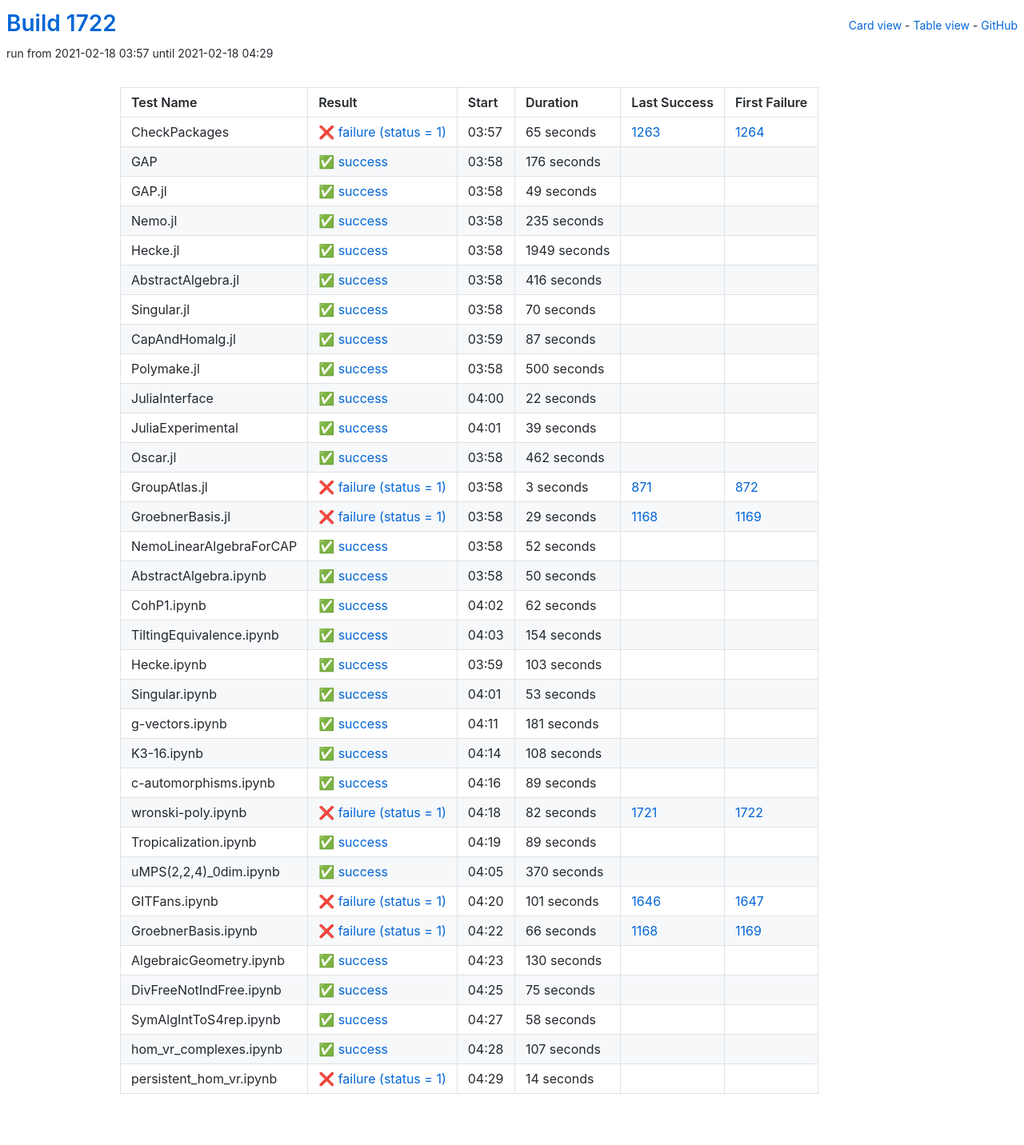
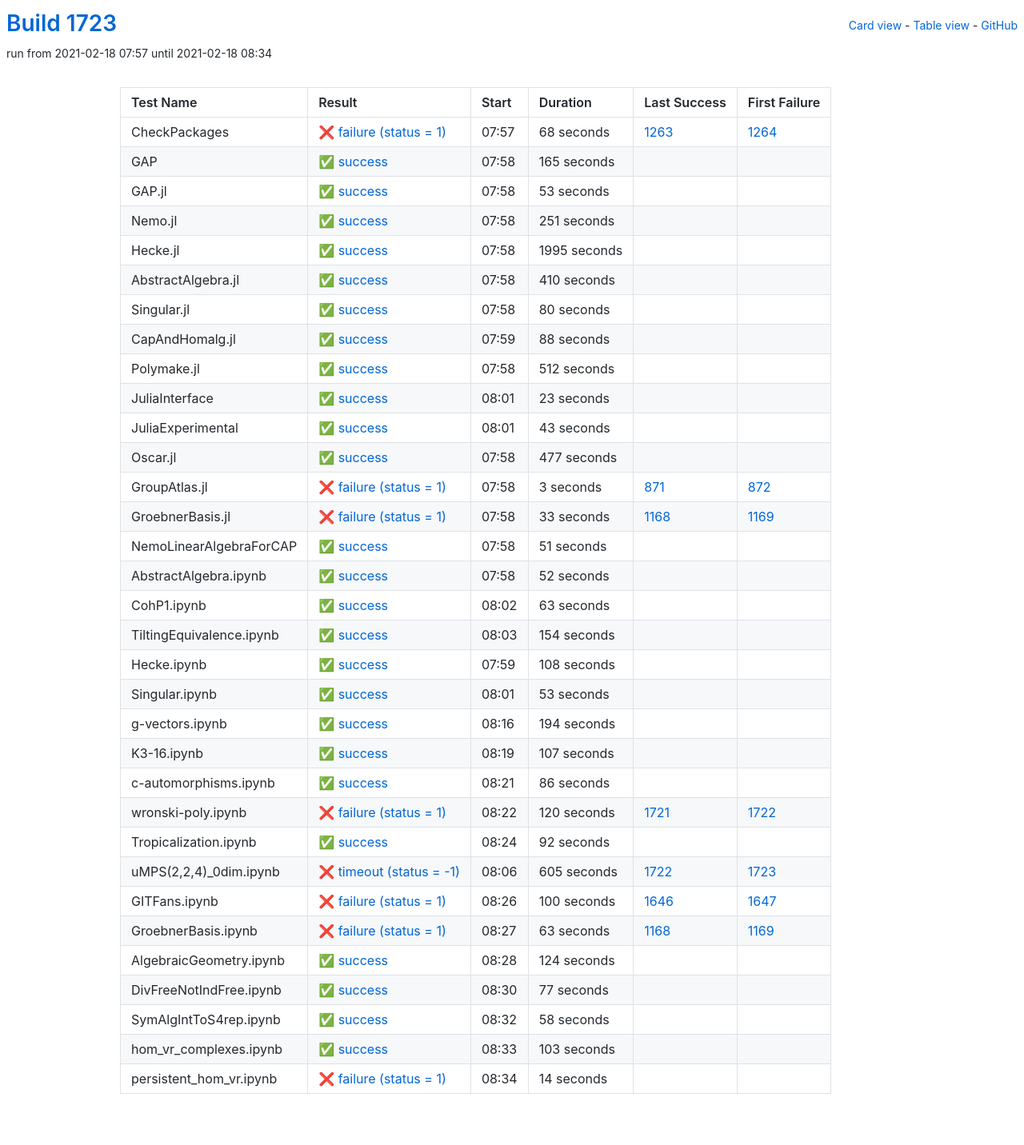
Before and after one commit to oscar-system/oscar-ci-status-stable, a Jekyll site: the page built from table.html, in a window 1280 px wide. Shown: the whole page at 80% size. Built offline with Jekyll 4.4.1, drawn with Linux system fonts in a browser that asks for light colours.

Commit message:
Build #1723

```diff
--- a/_data/ci.yml
+++ b/_data/ci.yml
@@ -1,6 +1,6 @@
 ---
-build: 1722
-build_url: https://oscarci.mathematik.uni-kl.de/job/oscar-stable/1722/
+build: 1723
+build_url: https://oscarci.mathematik.uni-kl.de/job/oscar-stable/1723/
 job: oscar-stable
 organization: oscar-system
 repo: oscar-ci-status-stable
@@ -8,152 +8,152 @@ repourl: https://github.com/oscar-system/oscar-ci-status-stable
 tests:
 - name: CheckPackages
   id: checkpackages
-  log: https://oscarci.mathematik.uni-kl.de/job/oscar-stable/1722/artifact/logs/build-1722/CheckPackages.log
-  start: 2021-02-18 03:57
+  log: https://oscarci.mathematik.uni-kl.de/job/oscar-stable/1723/artifact/logs/build-1723/CheckPackages.log
+  start: 2021-02-18 07:57
   success: false
   exitcode: 1
   status: failure
-  duration: 65
+  duration: 68
   last_success: 1263
   last_success_url: https://oscarci.mathematik.uni-kl.de/job/oscar-stable/1263/
   first_failure: 1264
   first_failure_url: https://oscarci.mathematik.uni-kl.de/job/oscar-stable/1264/
 - name: GAP
   id: gap
-  log: https://oscarci.mathematik.uni-kl.de/job/oscar-stable/1722/artifact/logs/build-1722/GAP.log
-  start: 2021-02-18 03:58
+  log: https://oscarci.mathematik.uni-kl.de/job/oscar-stable/1723/artifact/logs/build-1723/GAP.log
+  start: 2021-02-18 07:58
   success: true
   exitcode: 0
   status: success
-  duration: 176
+  duration: 165
   last_success: false
   last_success_url:
   first_failure: false
   first_failure_url:
 - name: GAP.jl
   id: gap-jl
-  log: https://oscarci.mathematik.uni-kl.de/job/oscar-stable/1722/artifact/logs/build-1722/GAP.jl.log
-  start: 2021-02-18 03:58
+  log: https://oscarci.mathematik.uni-kl.de/job/oscar-stable/1723/artifact/logs/build-1723/GAP.jl.log
+  start: 2021-02-18 07:58
   success: true
   exitcode: 0
   status: success
-  duration: 49
+  duration: 53
   last_success: false
   last_success_url:
   first_failure: false
   first_failure_url:
 - name: Nemo.jl
   id: nemo-jl
-  log: https://oscarci.mathematik.uni-kl.de/job/oscar-stable/1722/artifact/logs/build-1722/Nemo.jl.log
-  start: 2021-02-18 03:58
+  log: https://oscarci.mathematik.uni-kl.de/job/oscar-stable/1723/artifact/logs/build-1723/Nemo.jl.log
+  start: 2021-02-18 07:58
   success: true
   exitcode: 0
   status: success
-  duration: 235
+  duration: 251
   last_success: false
   last_success_url:
   first_failure: false
   first_failure_url:
 - name: Hecke.jl
   id: hecke-jl
-  log: https://oscarci.mathematik.uni-kl.de/job/oscar-stable/1722/artifact/logs/build-1722/Hecke.jl.log
-  start: 2021-02-18 03:58
+  log: https://oscarci.mathematik.uni-kl.de/job/oscar-stable/1723/artifact/logs/build-1723/Hecke.jl.log
+  start: 2021-02-18 07:58
   success: true
   exitcode: 0
   status: success
-  duration: 1949
+  duration: 1995
   last_success: false
   last_success_url:
   first_failure: false
   first_failure_url:
 - name: AbstractAlgebra.jl
   id: abstractalgebra-jl
-  log: https://oscarci.mathematik.uni-kl.de/job/oscar-stable/1722/artifact/logs/build-1722/AbstractAlgebra.jl.log
-  start: 2021-02-18 03:58
+  log: https://oscarci.mathematik.uni-kl.de/job/oscar-stable/1723/artifact/logs/build-1723/AbstractAlgebra.jl.log
+  start: 2021-02-18 07:58
   success: true
   exitcode: 0
   status: success
-  duration: 416
+  duration: 410
   last_success: false
   last_success_url:
   first_failure: false
   first_failure_url:
 - name: Singular.jl
   id: singular-jl
-  log: https://oscarci.mathematik.uni-kl.de/job/oscar-stable/1722/artifact/logs/build-1722/Singular.jl.log
-  start: 2021-02-18 03:58
+  log: https://oscarci.mathematik.uni-kl.de/job/oscar-stable/1723/artifact/logs/build-1723/Singular.jl.log
+  start: 2021-02-18 07:58
   success: true
   exitcode: 0
   status: success
-  duration: 70
+  duration: 80
   last_success: false
   last_success_url:
   first_failure: false
   first_failure_url:
 - name: CapAndHomalg.jl
   id: capandhomalg-jl
-  log: https://oscarci.mathematik.uni-kl.de/job/oscar-stable/1722/artifact/logs/build-1722/CapAndHomalg.jl.log
-  start: 2021-02-18 03:59
+  log: https://oscarci.mathematik.uni-kl.de/job/oscar-stable/1723/artifact/logs/build-1723/CapAndHomalg.jl.log
+  start: 2021-02-18 07:59
   success: true
   exitcode: 0
   status: success
-  duration: 87
+  duration: 88
   last_success: false
   last_success_url:
   first_failure: false
   first_failure_url:
 - name: Polymake.jl
   id: polymake-jl
-  log: https://oscarci.mathematik.uni-kl.de/job/oscar-stable/1722/artifact/logs/build-1722/Polymake.jl.log
-  start: 2021-02-18 03:58
+  log: https://oscarci.mathematik.uni-kl.de/job/oscar-stable/1723/artifact/logs/build-1723/Polymake.jl.log
+  start: 2021-02-18 07:58
   success: true
   exitcode: 0
   status: success
-  duration: 500
+  duration: 512
   last_success: false
   last_success_url:
   first_failure: false
   first_failure_url:
 - name: JuliaInterface
   id: juliainterface
-  log: https://oscarci.mathematik.uni-kl.de/job/oscar-stable/1722/artifact/logs/build-1722/JuliaInterface.log
-  start: 2021-02-18 04:00
+  log: https://oscarci.mathematik.uni-kl.de/job/oscar-stable/1723/artifact/logs/build-1723/JuliaInterface.log
+  start: 2021-02-18 08:01
   success: true
   exitcode: 0
   status: success
-  duration: 22
+  duration: 23
   last_success: false
   last_success_url:
   first_failure: false
   first_failure_url:
 - name: JuliaExperimental
   id: juliaexperimental
-  log: https://oscarci.mathematik.uni-kl.de/job/oscar-stable/1722/artifact/logs/build-1722/JuliaExperimental.log
-  start: 2021-02-18 04:01
+  log: https://oscarci.mathematik.uni-kl.de/job/oscar-stable/1723/artifact/logs/build-1723/JuliaExperimental.log
+  start: 2021-02-18 08:01
   success: true
   exitcode: 0
   status: success
-  duration: 39
+  duration: 43
   last_success: false
   last_success_url:
   first_failure: false
   first_failure_url:
 - name: Oscar.jl
   id: oscar-jl
-  log: https://oscarci.mathematik.uni-kl.de/job/oscar-stable/1722/artifact/logs/build-1722/Oscar.jl.log
-  start: 2021-02-18 03:58
+  log: https://oscarci.mathematik.uni-kl.de/job/oscar-stable/1723/artifact/logs/build-1723/Oscar.jl.log
+  start: 2021-02-18 07:58
   success: true
   exitcode: 0
   status: success
-  duration: 462
+  duration: 477
   last_success: false
   last_success_url:
   first_failure: false
   first_failure_url:
 - name: GroupAtlas.jl
   id: groupatlas-jl
-  log: https://oscarci.mathematik.uni-kl.de/job/oscar-stable/1722/artifact/logs/build-1722/GroupAtlas.jl.log
-  start: 2021-02-18 03:58
+  log: https://oscarci.mathematik.uni-kl.de/job/oscar-stable/1723/artifact/logs/build-1723/GroupAtlas.jl.log
+  start: 2021-02-18 07:58
   success: false
   exitcode: 1
   status: failure
@@ -164,20 +164,32 @@ tests:
   first_failure_url: https://oscarci.mathematik.uni-kl.de/job/oscar-stable/872/
 - name: GroebnerBasis.jl
   id: groebnerbasis-jl
-  log: https://oscarci.mathematik.uni-kl.de/job/oscar-stable/1722/artifact/logs/build-1722/GroebnerBasis.jl.log
-  start: 2021-02-18 03:58
+  log: https://oscarci.mathematik.uni-kl.de/job/oscar-stable/1723/artifact/logs/build-1723/GroebnerBasis.jl.log
+  start: 2021-02-18 07:58
   success: false
   exitcode: 1
   status: failure
-  duration: 29
+  duration: 33
   last_success: 1168
   last_success_url: https://oscarci.mathematik.uni-kl.de/job/oscar-stable/1168/
   first_failure: 1169
   first_failure_url: https://oscarci.mathematik.uni-kl.de/job/oscar-stable/1169/
 - name: NemoLinearAlgebraForCAP
   id: nemolinearalgebraforcap
-  log: https://oscarci.mathematik.uni-kl.de/job/oscar-stable/1722/artifact/logs/build-1722/NemoLinearAlgebraForCAP.log
-  start: 2021-02-18 03:58
+  log: https://oscarci.mathematik.uni-kl.de/job/oscar-stable/1723/artifact/logs/build-1723/NemoLinearAlgebraForCAP.log
+  start: 2021-02-18 07:58
+  success: true
+  exitcode: 0
+  status: success
+  duration: 51
+  last_success: false
+  last_success_url:
+  first_failure: false
+  first_failure_url:
+- name: AbstractAlgebra.ipynb
+  id: abstractalgebra-ipynb
+  log: https://oscarci.mathematik.uni-kl.de/job/oscar-stable/1723/artifact/logs/build-1723/AbstractAlgebra.ipynb.log
+  start: 2021-02-18 07:58
   success: true
   exitcode: 0
   status: success
@@ -186,34 +198,22 @@ tests:
   last_success_url:
   first_failure: false
   first_failure_url:
-- name: AbstractAlgebra.ipynb
-  id: abstractalgebra-ipynb
-  log: https://oscarci.mathematik.uni-kl.de/job/oscar-stable/1722/artifact/logs/build-1722/AbstractAlgebra.ipynb.log
-  start: 2021-02-18 03:58
+- name: CohP1.ipynb
+  id: cohp1-ipynb
+  log: https://oscarci.mathematik.uni-kl.de/job/oscar-stable/1723/artifact/logs/build-1723/CohP1.ipynb.log
+  start: 2021-02-18 08:02
   success: true
   exitcode: 0
   status: success
-  duration: 50
-  last_success: false
-  last_success_url:
-  first_failure: false
-  first_failure_url:
-- name: CohP1.ipynb
-  id: cohp1-ipynb
-  log: https://oscarci.mathematik.uni-kl.de/job/oscar-stable/1722/artifact/logs/build-1722/CohP1.ipynb.log
-  start: 2021-02-18 04:02
-  success: true
-  exitcode: 0
-  status: success
-  duration: 62
+  duration: 63
   last_success: false
   last_success_url:
   first_failure: false
   first_failure_url:
 - name: TiltingEquivalence.ipynb
   id: tiltingequivalence-ipynb
-  log: https://oscarci.mathematik.uni-kl.de/job/oscar-stable/1722/artifact/logs/build-1722/TiltingEquivalence.ipynb.log
-  start: 2021-02-18 04:03
+  log: https://oscarci.mathematik.uni-kl.de/job/oscar-stable/1723/artifact/logs/build-1723/TiltingEquivalence.ipynb.log
+  start: 2021-02-18 08:03
   success: true
   exitcode: 0
   status: success
@@ -224,20 +224,20 @@ tests:
   first_failure_url:
 - name: Hecke.ipynb
   id: hecke-ipynb
-  log: https://oscarci.mathematik.uni-kl.de/job/oscar-stable/1722/artifact/logs/build-1722/Hecke.ipynb.log
-  start: 2021-02-18 03:59
+  log: https://oscarci.mathematik.uni-kl.de/job/oscar-stable/1723/artifact/logs/build-1723/Hecke.ipynb.log
+  start: 2021-02-18 07:59
   success: true
   exitcode: 0
   status: success
-  duration: 103
+  duration: 108
   last_success: false
   last_success_url:
   first_failure: false
   first_failure_url:
 - name: Singular.ipynb
   id: singular-ipynb
-  log: https://oscarci.mathematik.uni-kl.de/job/oscar-stable/1722/artifact/logs/build-1722/Singular.ipynb.log
-  start: 2021-02-18 04:01
+  log: https://oscarci.mathematik.uni-kl.de/job/oscar-stable/1723/artifact/logs/build-1723/Singular.ipynb.log
+  start: 2021-02-18 08:01
   success: true
   exitcode: 0
   status: success
@@ -248,128 +248,128 @@ tests:
   first_failure_url:
 - name: g-vectors.ipynb
   id: g-vectors-ipynb
-  log: https://oscarci.mathematik.uni-kl.de/job/oscar-stable/1722/artifact/logs/build-1722/g-vectors.ipynb.log
-  start: 2021-02-18 04:11
+  log: https://oscarci.mathematik.uni-kl.de/job/oscar-stable/1723/artifact/logs/build-1723/g-vectors.ipynb.log
+  start: 2021-02-18 08:16
   success: true
   exitcode: 0
   status: success
-  duration: 181
+  duration: 194
   last_success: false
   last_success_url:
   first_failure: false
   first_failure_url:
 - name: K3-16.ipynb
   id: k3-16-ipynb
-  log: https://oscarci.mathematik.uni-kl.de/job/oscar-stable/1722/artifact/logs/build-1722/K3-16.ipynb.log
-  start: 2021-02-18 04:14
+  log: https://oscarci.mathematik.uni-kl.de/job/oscar-stable/1723/artifact/logs/build-1723/K3-16.ipynb.log
+  start: 2021-02-18 08:19
   success: true
   exitcode: 0
   status: success
-  duration: 108
+  duration: 107
   last_success: false
   last_success_url:
   first_failure: false
   first_failure_url:
 - name: c-automorphisms.ipynb
   id: c-automorphisms-ipynb
-  log: https://oscarci.mathematik.uni-kl.de/job/oscar-stable/1722/artifact/logs/build-1722/c-automorphisms.ipynb.log
-  start: 2021-02-18 04:16
+  log: https://oscarci.mathematik.uni-kl.de/job/oscar-stable/1723/artifact/logs/build-1723/c-automorphisms.ipynb.log
+  start: 2021-02-18 08:21
   success: true
   exitcode: 0
   status: success
-  duration: 89
+  duration: 86
   last_success: false
   last_success_url:
   first_failure: false
   first_failure_url:
 - name: wronski-poly.ipynb
   id: wronski-poly-ipynb
-  log: https://oscarci.mathematik.uni-kl.de/job/oscar-stable/1722/artifact/logs/build-1722/wronski-poly.ipynb.log
-  start: 2021-02-18 04:18
+  log: https://oscarci.mathematik.uni-kl.de/job/oscar-stable/1723/artifact/logs/build-1723/wronski-poly.ipynb.log
+  start: 2021-02-18 08:22
   success: false
   exitcode: 1
   status: failure
-  duration: 82
+  duration: 120
   last_success: 1721
   last_success_url: https://oscarci.mathematik.uni-kl.de/job/oscar-stable/1721/
   first_failure: 1722
   first_failure_url: https://oscarci.mathematik.uni-kl.de/job/oscar-stable/1722/
 - name: Tropicalization.ipynb
   id: tropicalization-ipynb
-  log: https://oscarci.mathematik.uni-kl.de/job/oscar-stable/1722/artifact/logs/build-1722/Tropicalization.ipynb.log
-  start: 2021-02-18 04:19
+  log: https://oscarci.mathematik.uni-kl.de/job/oscar-stable/1723/artifact/logs/build-1723/Tropicalization.ipynb.log
+  start: 2021-02-18 08:24
   success: true
   exitcode: 0
   status: success
-  duration: 89
+  duration: 92
   last_success: false
   last_success_url:
   first_failure: false
   first_failure_url:
 - name: uMPS(2,2,4)_0dim.ipynb
   id: umps-2-2-4-0dim-ipynb
-  log: https://oscarci.mathematik.uni-kl.de/job/oscar-stable/1722/artifact/logs/build-1722/uMPS-2-2-4-_0dim.ipynb.log
-  start: 2021-02-18 04:05
-  success: true
-  exitcode: 0
-  status: success
-  duration: 370
-  last_success: false
-  last_success_url:
-  first_failure: false
-  first_failure_url:
+  log: https://oscarci.mathematik.uni-kl.de/job/oscar-stable/1723/artifact/logs/build-1723/uMPS-2-2-4-_0dim.ipynb.log
+  start: 2021-02-18 08:06
+  success: false
+  exitcode: -1
+  status: timeout
+  duration: 605
+  last_success: 1722
+  last_success_url: https://oscarci.mathematik.uni-kl.de/job/oscar-stable/1722/
+  first_failure: 1723
+  first_failure_url: https://oscarci.mathematik.uni-kl.de/job/oscar-stable/1723/
 - name: GITFans.ipynb
   id: gitfans-ipynb
-  log: https://oscarci.mathematik.uni-kl.de/job/oscar-stable/1722/artifact/logs/build-1722/GITFans.ipynb.log
-  start: 2021-02-18 04:20
+  log: https://oscarci.mathematik.uni-kl.de/job/oscar-stable/1723/artifact/logs/build-1723/GITFans.ipynb.log
+  start: 2021-02-18 08:26
   success: false
   exitcode: 1
   status: failure
-  duration: 101
+  duration: 100
   last_success: 1646
   last_success_url: https://oscarci.mathematik.uni-kl.de/job/oscar-stable/1646/
   first_failure: 1647
   first_failure_url: https://oscarci.mathematik.uni-kl.de/job/oscar-stable/1647/
 - name: GroebnerBasis.ipynb
   id: groebnerbasis-ipynb
-  log: https://oscarci.mathematik.uni-kl.de/job/oscar-stable/1722/artifact/logs/build-1722/GroebnerBasis.ipynb.log
-  start: 2021-02-18 04:22
+  log: https://oscarci.mathematik.uni-kl.de/job/oscar-stable/1723/artifact/logs/build-1723/GroebnerBasis.ipynb.log
+  start: 2021-02-18 08:27
   success: false
   exitcode: 1
   status: failure
-  duration: 66
+  duration: 63
   last_success: 1168
   last_success_url: https://oscarci.mathematik.uni-kl.de/job/oscar-stable/1168/
   first_failure: 1169
   first_failure_url: https://oscarci.mathematik.uni-kl.de/job/oscar-stable/1169/
 - name: AlgebraicGeometry.ipynb
   id: algebraicgeometry-ipynb
-  log: https://oscarci.mathematik.uni-kl.de/job/oscar-stable/1722/artifact/logs/build-1722/AlgebraicGeometry.ipynb.log
-  start: 2021-02-18 04:23
+  log: https://oscarci.mathematik.uni-kl.de/job/oscar-stable/1723/artifact/logs/build-1723/AlgebraicGeometry.ipynb.log
+  start: 2021-02-18 08:28
   success: true
   exitcode: 0
   status: success
-  duration: 130
+  duration: 124
   last_success: false
   last_success_url:
   first_failure: false
   first_failure_url:
 - name: DivFreeNotIndFree.ipynb
   id: divfreenotindfree-ipynb
-  log: https://oscarci.mathematik.uni-kl.de/job/oscar-stable/1722/artifact/logs/build-1722/DivFreeNotIndFree.ipynb.log
-  start: 2021-02-18 04:25
+  log: https://oscarci.mathematik.uni-kl.de/job/oscar-stable/1723/artifact/logs/build-1723/DivFreeNotIndFree.ipynb.log
+  start: 2021-02-18 08:30
   success: true
   exitcode: 0
   status: success
-  duration: 75
+  duration: 77
   last_success: false
   last_success_url:
   first_failure: false
   first_failure_url:
 - name: SymAlgIntToS4rep.ipynb
   id: symalginttos4rep-ipynb
-  log: https://oscarci.mathematik.uni-kl.de/job/oscar-stable/1722/artifact/logs/build-1722/SymAlgIntToS4rep.ipynb.log
-  start: 2021-02-18 04:27
+  log: https://oscarci.mathematik.uni-kl.de/job/oscar-stable/1723/artifact/logs/build-1723/SymAlgIntToS4rep.ipynb.log
+  start: 2021-02-18 08:32
   success: true
   exitcode: 0
   status: success
@@ -380,20 +380,20 @@ tests:
   first_failure_url:
 - name: hom_vr_complexes.ipynb
   id: hom-vr-complexes-ipynb
-  log: https://oscarci.mathematik.uni-kl.de/job/oscar-stable/1722/artifact/logs/build-1722/hom_vr_complexes.ipynb.log
-  start: 2021-02-18 04:28
+  log: https://oscarci.mathematik.uni-kl.de/job/oscar-stable/1723/artifact/logs/build-1723/hom_vr_complexes.ipynb.log
+  start: 2021-02-18 08:33
   success: true
   exitcode: 0
   status: success
-  duration: 107
+  duration: 103
   last_success: false
   last_success_url:
   first_failure: false
   first_failure_url:
 - name: persistent_hom_vr.ipynb
   id: persistent-hom-vr-ipynb
-  log: https://oscarci.mathematik.uni-kl.de/job/oscar-stable/1722/artifact/logs/build-1722/persistent_hom_vr.ipynb.log
-  start: 2021-02-18 04:29
+  log: https://oscarci.mathematik.uni-kl.de/job/oscar-stable/1723/artifact/logs/build-1723/persistent_hom_vr.ipynb.log
+  start: 2021-02-18 08:34
   success: false
   exitcode: 1
   status: failure
```
Also changed, not shown: README.md.
